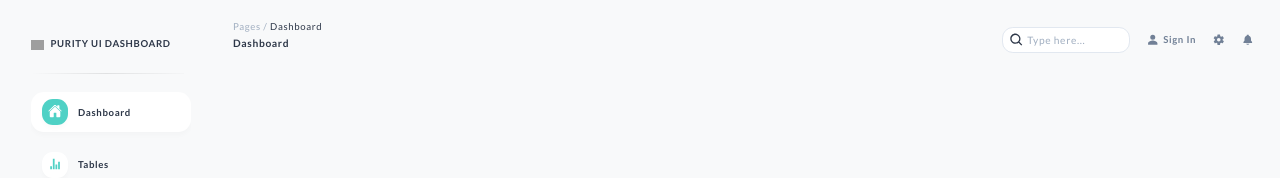
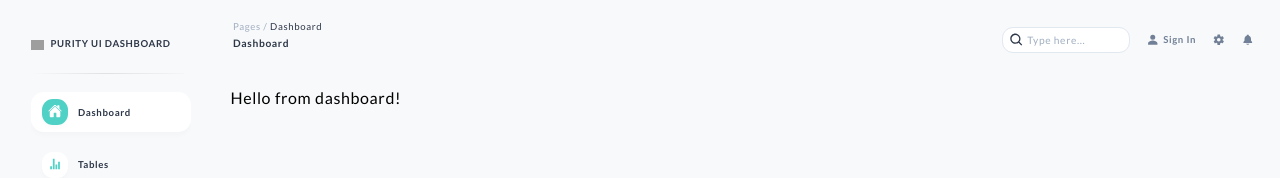
Before and after one commit to rabbykhairul/purity-ui-dashboard, a React (Create React App) app: page /pages in a window 1280 px wide. Shown: the top 178 px of the page. Built offline with nearby package versions, Linux system fonts and the light colour scheme; grey boxes are pictures that could not be loaded.

Commit message:
MainPage - render contents based on route path

```diff
--- a/src/components/MainPage.jsx
+++ b/src/components/MainPage.jsx
@@ -1,13 +1,23 @@
 import React from "react";
+import { useLocation } from "react-router";
 import LeftSideBar from "./commons/LeftSideBar";
 import TopBar from "./commons/TopBar";
 
 const MainPage = () => {
+  const location = useLocation();
+
+  const renderContents = () => {
+    if (location.pathname.includes("dashboard") || location.pathname === "/pages") return <p>Hello from dashboard!</p>;
+    else if (location.pathname.includes("tables")) return <p>Hello from tables!!</p>;
+
+    return null;
+  }
 
   return (
     <div className="page-container main-page bg-gray-light">
       <TopBar />
       <LeftSideBar />
+      {renderContents()}
     </div>
   )
 };
```
